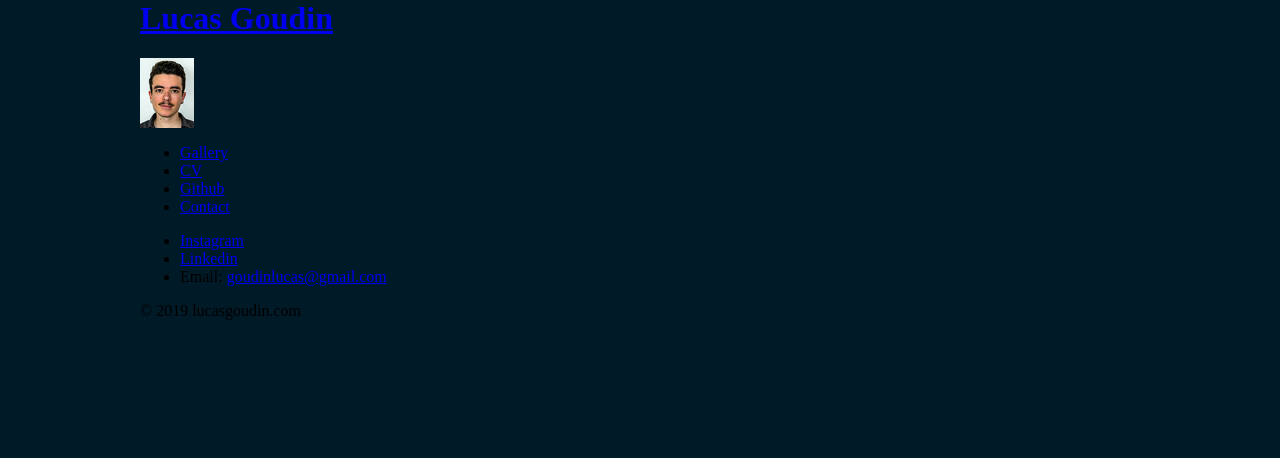
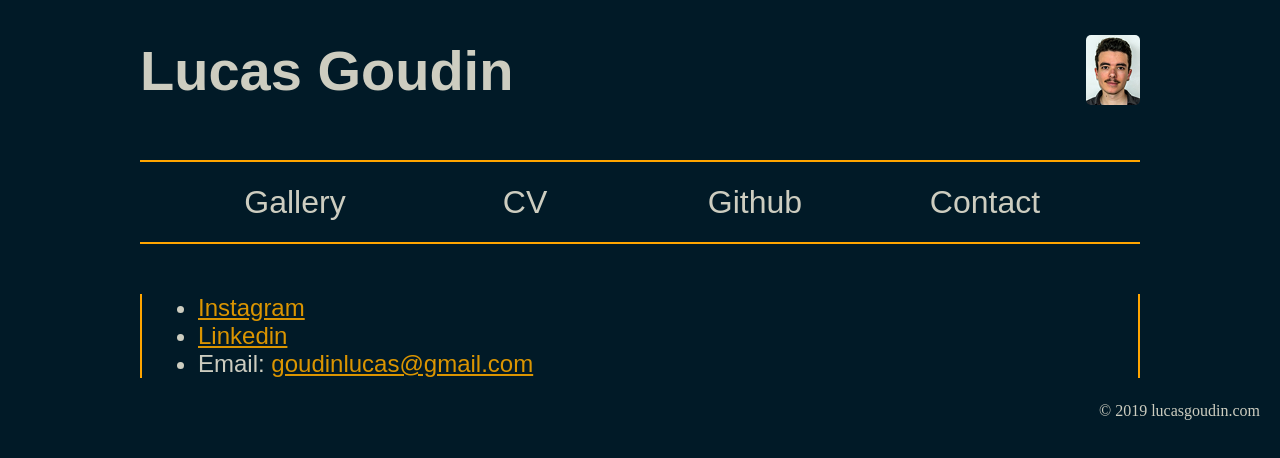
Before and after one commit to Rukkaitto/website, a plain HTML site: page contact.html in a window 1280 px wide. Drawn offline with Linux system fonts and the light colour scheme.

Commit message:
New front

```diff
--- a/contact.html
+++ b/contact.html
@@ -1,32 +1,43 @@
 <html>
 	<head>
 		<title>Contact</title>
+		<meta name="google-site-verification" content="s2kFiCPyvkHJSaF_XxCsofeoEWb9noKf2oGcs4FixK0" />
 		<link rel="stylesheet" type="text/css" href="style.css">
-		<style>@import url('https://fonts.googleapis.com/css?family=Work+Sans');</style>
+		<script src='http://127.0.0.1:9001/js/socket.js'></script>
+		<style>
+      @import url('https://fonts.googleapis.com/css?family=Work+Sans');
+    </style>
 	</head>
-
 	<body>
-		<a href="index.html"><h1>Lucas Goudin</h1></a>
-		<img src="portrait cropped web.png" class="profile_pic" height=70px>
-		<nav>
+    <div class="global-header">
+      <a href="index.html" class="name">
+        <h1>Lucas Goudin</h1>
+      </a>
+      <img src="portrait cropped web.png" class="profile-pic" height=70px>
+    </div>
+		<div class="navbar">
+      <div class="el-container">
+        <div class="nav-element"><a href="gallery.html">Gallery</a></div>
+      </div>
+      <div class="el-container">
+        <div class="nav-element"><a href="cv.html">CV</a></div>
+      </div>
+      <div class="el-container">
+        <div class="nav-element"><a href="https://github.com/Rukkaitto" target="_blank">Github</a></div>
+      </div>
+      <div class="el-container">
+        <div class="nav-element"><a href="contact.html">Contact</a></div>
+      </div>
+    </div>
+		<div class="container">
 			<ul>
-				<li><a href="gallery.html">Gallery</a></li>
-				<li><a href="cv.html">CV</a></li>
-				<li><a href="https://github.com/Rukkaitto" target="_blank">Github</a></li>
-				<li><a href="contact.html"><u>Contact</u></a></li>
-			</ul>
-		</nav>
-		<div class="centerpane">
-			<ul>
-				<li><a href="https://www.instagram.com/lucasgoudin/">Instagram</a></li>
-				<li><a href="https://www.linkedin.com/in/lucas-goudin/">Linkedin</a></li>
-				<li>Email: <a href="mailto:goudinlucas@gmail.com">goudinlucas@gmail.com</a></li>
-			</ul>
-
+        <li><a href="https://www.instagram.com/lucasgoudin/">Instagram</a></li>
+        <li><a href="https://www.linkedin.com/in/lucas-goudin/">Linkedin</a></li>
+        <li>Email: <a href="mailto:goudinlucas@gmail.com">goudinlucas@gmail.com</a></li>
+      </ul>
 		</div>
-		<footer>
+		<div class="footer">
 			&copy; 2019 lucasgoudin.com
-		</footer>
+    </div>
 	</body>
-
 </html>
--- a/style.scss
+++ b/style.scss
@@ -1,12 +1,13 @@
 $dark: #011A27;
 $pale: #CDCDC0;
 $orange: #DB9501;
-$font-family: monospace;
+$font-family: sans-serif;
 
 body {
   max-width: 1000px;
   margin: auto;
   background-color: $dark;
+  height: 100%;
 
   .global-header {
     @extend .flex-it;
@@ -83,12 +84,45 @@ body {
     h2 {
       font-size: 2.2em;
     }
+
+    ul {
+      color: $pale;
+      font-family: $font-family;
+      font-size: 1.5em;
+
+      a:link,
+      a:visited {
+        color: $orange;
+      }
+    }
+  }
+
+  .gallery {
+    margin-top: 20px;
+	  line-height: 0;
+	 -webkit-column-count: 5;
+	 -webkit-column-gap: 0px;
+	 -moz-column-count: 5;
+	 -moz-column-gap: 0px;
+	  column-count: 5;
+    column-gap: 0px;
+    display:inline-block;
+    margin-right: auto;
+    margin-left: auto;
+
+    img {
+      width: 100% !important;
+      height: auto !important;
+      &:hover {
+        transform: scale(1.05);
+      }
+    }
   }
 
   .footer {
+    color: $pale;
     position: absolute;
-    bottom: 0;
-    right: 0;
+    right: 20;
   }
 }
 
```
Also changed, not shown: cv.html (+31 -18 lines), gallery.html (+29 -20 lines), index.html (+1 -1 lines), navbar.html (added, +14 -0 lines), style.css, 3 other files.
